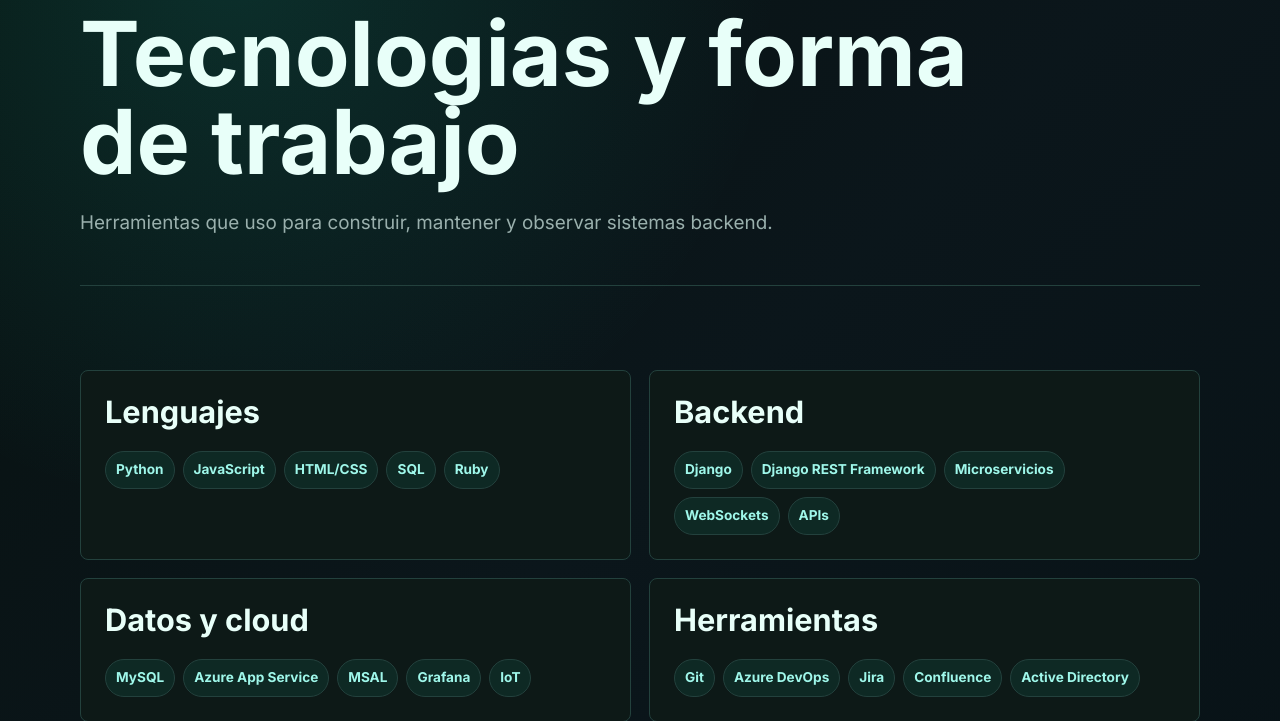
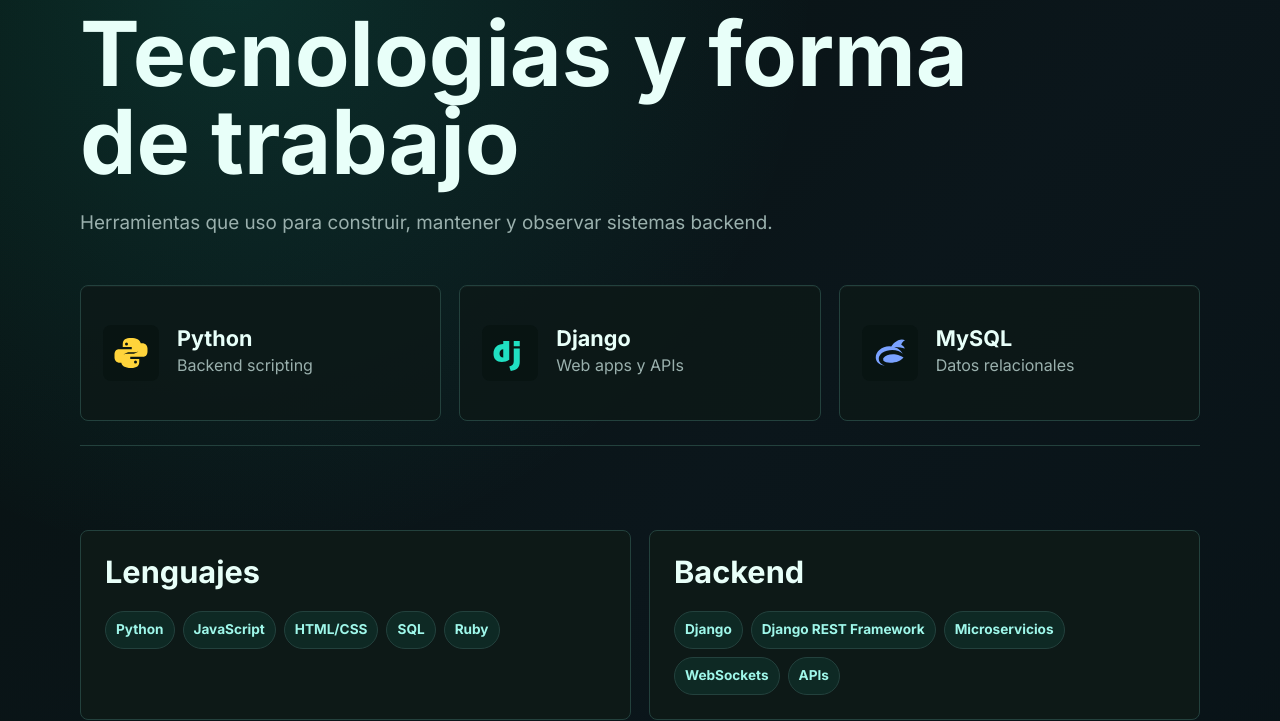
Before and after one commit to Ezequielgusman0912/portfolio, a Django app: page /stack/ in a window 1280 px wide. Shown: the part 167-888 px from the top of the page. Run offline with Django 5.2, Linux system fonts and the light colour scheme.

Commit message:
Add technology and contact icons

```diff
--- a/portfolio/static/portfolio/css/styles.css
+++ b/portfolio/static/portfolio/css/styles.css
@@ -33,6 +33,13 @@
 a {
   color: inherit;
   text-decoration: none;
+}
+
+.icon-sprite {
+  position: absolute;
+  width: 0;
+  height: 0;
+  overflow: hidden;
 }
 
 .site-header {
@@ -162,6 +169,7 @@
   display: inline-flex;
   align-items: center;
   justify-content: center;
+  gap: 10px;
   min-height: 44px;
   padding: 10px 18px;
   border: 1px solid var(--line);
@@ -186,6 +194,12 @@
   background: linear-gradient(180deg, rgba(17, 31, 36, 0.96), rgba(10, 19, 22, 0.96));
 }
 
+.contact-actions svg {
+  width: 20px;
+  height: 20px;
+  fill: var(--accent);
+}
+
 .hero-panel {
   display: grid;
   gap: 14px;
@@ -205,6 +219,61 @@
 .hero-panel span:last-child {
   padding-bottom: 0;
   border-bottom: 0;
+}
+
+.tech-strip {
+  display: grid;
+  grid-template-columns: repeat(3, minmax(0, 1fr));
+  gap: 18px;
+  padding-top: 0;
+}
+
+.stack-icons {
+  padding-bottom: 24px;
+}
+
+.tech-card {
+  display: flex;
+  align-items: center;
+  gap: 18px;
+  min-height: 136px;
+  padding: 22px;
+  border: 1px solid var(--line);
+  border-radius: 8px;
+  background: rgba(13, 25, 23, 0.84);
+  box-shadow: 0 1px 0 rgba(255, 255, 255, 0.03) inset;
+}
+
+.tech-card h2 {
+  margin-bottom: 4px;
+  font-size: 1.35rem;
+}
+
+.tech-card p {
+  margin: 0;
+  color: var(--muted);
+}
+
+.tech-icon {
+  flex: 0 0 auto;
+  width: 56px;
+  height: 56px;
+  padding: 10px;
+  border-radius: 8px;
+  background: #081412;
+  fill: currentColor;
+}
+
+.tech-icon.python {
+  color: #ffd43b;
+}
+
+.tech-icon.django {
+  color: #20e0c2;
+}
+
+.tech-icon.mysql {
+  color: #7aa2ff;
 }
 
 .split {
@@ -329,6 +398,7 @@
   .hero,
   .split,
   .contact,
+  .tech-strip,
   .project-grid,
   .skill-grid,
   .compact-grid {
--- a/portfolio/templates/portfolio/base.html
+++ b/portfolio/templates/portfolio/base.html
@@ -12,6 +12,30 @@
   <link rel="stylesheet" href="{% static 'portfolio/css/styles.css' %}">
 </head>
 <body>
+  <svg class="icon-sprite" aria-hidden="true">
+    <symbol id="icon-python" viewBox="0 0 48 48">
+      <path d="M24 4c-8 0-11 3-11 8v4h12v3H8c-4 0-6 3-6 7v4c0 4 3 7 7 7h4v-6c0-5 4-8 9-8h8c4 0 7-3 7-7v-4c0-5-5-8-13-8Zm-6 6a2 2 0 1 1 0 4 2 2 0 0 1 0-4Z"/>
+      <path d="M24 44c8 0 11-3 11-8v-4H23v-3h17c4 0 6-3 6-7v-4c0-4-3-7-7-7h-4v6c0 5-4 8-9 8h-8c-4 0-7 3-7 7v4c0 5 5 8 13 8Zm6-6a2 2 0 1 1 0-4 2 2 0 0 1 0 4Z"/>
+    </symbol>
+    <symbol id="icon-django" viewBox="0 0 48 48">
+      <path d="M15 8h8v25c-3 2-6 3-10 3-7 0-11-4-11-11 0-8 5-13 13-13V8Zm0 11c-3 0-5 2-5 6 0 3 2 5 5 5V19Z"/>
+      <path d="M29 8h8v7h-8V8Zm0 10h8v18c0 7-4 11-12 12l-2-6c4-1 6-3 6-7V18Z"/>
+    </symbol>
+    <symbol id="icon-mysql" viewBox="0 0 48 48">
+      <path d="M5 30c0-8 8-15 18-15 8 0 15 4 18 10-3-3-8-5-14-5-10 0-18 5-18 12 0 4 3 7 8 9-7-1-12-5-12-11Z"/>
+      <path d="M29 11c6-5 11-6 15-4-2 1-4 3-5 6 2 1 4 3 5 5-4-1-8-2-13-2-2 0-4 0-6 1 1-2 2-4 4-6Z"/>
+      <path d="M15 31c3-4 9-6 17-5 4 1 7 2 10 4-3 4-9 7-18 7-4 0-7-1-9-3v-3Z"/>
+    </symbol>
+    <symbol id="icon-linkedin" viewBox="0 0 24 24">
+      <path d="M5 8h4v12H5V8Zm2-5a2.3 2.3 0 1 1 0 4.6A2.3 2.3 0 0 1 7 3Zm4 5h4v2c.7-1.3 2-2.3 4-2.3 3 0 5 2 5 6V20h-4v-6c0-1.8-.8-2.8-2.3-2.8-1.6 0-2.7 1.1-2.7 3V20h-4V8Z"/>
+    </symbol>
+    <symbol id="icon-mail" viewBox="0 0 24 24">
+      <path d="M3 6h18v12H3V6Zm2 3v7h14V9l-7 5-7-5Zm1-1 6 4 6-4H6Z"/>
+    </symbol>
+    <symbol id="icon-phone" viewBox="0 0 24 24">
+      <path d="M6 3h7l1 5-3 2c1 2 3 4 5 5l2-3 5 1v7c0 1-1 2-2 2C10 22 2 14 2 5c0-1 1-2 2-2h2Z"/>
+    </symbol>
+  </svg>
   <header class="site-header">
     <a class="brand" href="{% url 'portfolio:home' %}">{{ profile.name }}</a>
     <nav aria-label="Principal">
--- a/portfolio/templates/portfolio/stack.html
+++ b/portfolio/templates/portfolio/stack.html
@@ -7,6 +7,20 @@
     <p class="eyebrow">Stack</p>
     <h1>Tecnologias y forma de trabajo</h1>
     <p class="lead">Herramientas que uso para construir, mantener y observar sistemas backend.</p>
+  </section>
+
+  <section class="section tech-strip stack-icons" aria-label="Tecnologias destacadas">
+    {% for tech in tech_badges %}
+      <article class="tech-card">
+        <svg class="tech-icon {{ tech.icon }}" aria-hidden="true">
+          <use href="#icon-{{ tech.icon }}"></use>
+        </svg>
+        <div>
+          <h2>{{ tech.name }}</h2>
+          <p>{{ tech.label }}</p>
+        </div>
+      </article>
+    {% endfor %}
   </section>
 
   <section class="section stack-section">
--- a/portfolio/views.py
+++ b/portfolio/views.py
@@ -21,6 +21,24 @@
     "Azure App Service, MSAL, MySQL y despliegues automatizados",
     "WebSockets con Raspberry Pi para monitoreo y control IoT",
     "Grafana, Jira, Confluence, Scrum y Azure DevOps",
+]
+
+TECH_BADGES = [
+    {
+        "name": "Python",
+        "label": "Backend scripting",
+        "icon": "python",
+    },
+    {
+        "name": "Django",
+        "label": "Web apps y APIs",
+        "icon": "django",
+    },
+    {
+        "name": "MySQL",
+        "label": "Datos relacionales",
+        "icon": "mysql",
+    },
 ]
 
 EXPERIENCES = [
@@ -141,6 +159,7 @@
 def home(request):
     context = base_context("home") | {
         "highlights": HIGHLIGHTS,
+        "tech_badges": TECH_BADGES,
     }
     return render(request, "portfolio/home.html", context)
 
@@ -162,6 +181,7 @@
 def stack(request):
     context = base_context("stack") | {
         "skills": SKILLS,
+        "tech_badges": TECH_BADGES,
         "education": EDUCATION,
         "certifications": CERTIFICATIONS,
     }
```
Also changed, not shown: portfolio/templates/portfolio/contact.html (+12 -3 lines), portfolio/templates/portfolio/home.html (+14 -0 lines).
